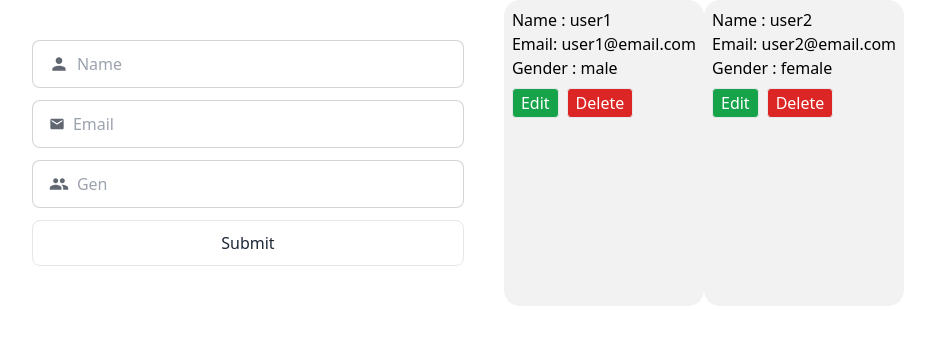
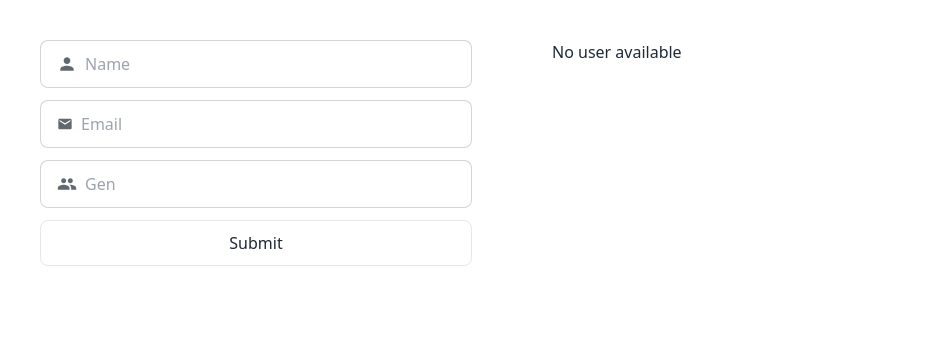
Before and after one commit to Isaac-8080/react-users, a React (Vite) app: page / in a window 1280 px wide. Shown: the top 344 px of the page, without its empty margins (192-1127 px from the left). Built offline with nearby package versions, Linux system fonts and the light colour scheme.

Commit message:
update made

```diff
--- a/src/App.jsx
+++ b/src/App.jsx
@@ -1,22 +1,29 @@
 import { useState } from 'react'
 import Users from './components/Users';
 import UsersForm from './components/UsersForm';
-import {v4 as uuid} from 'uuid';
-
 
 function App() {
 
-  const [users, setUsers] = useState([
-    {name :" user1", email : "user1@email.com", gen : "male", id : uuid()},
-    {name : "user2", email : "user2@email.com", gen : "female", id : uuid()},
-  ])
+  const [users, setUsers] = useState([])
+
+  console.log(users);
+
+  const handleDelete = (id) => {
+    setUsers(users.filter((user) => user.id !== id))
+  }
+
+  const handleEdit = (id, editInfo) => {
+    setUsers(users.map((user) => user.id === id ? editInfo : user))
+  }
 
   return (
     <>
 
       <div className='flex justify-center'>
         <UsersForm setUsers={setUsers} users={users} />
-        <Users users={users} />
+        <div className='flex flex-col gap-3 p-10 w-[30%]'>
+          <Users users={users} handleDelete={handleDelete} handleEdit={handleEdit} />
+        </div>
       </div>
 
     </>
```
